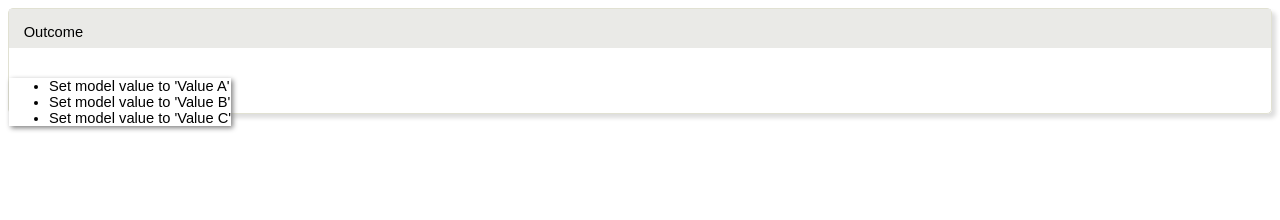
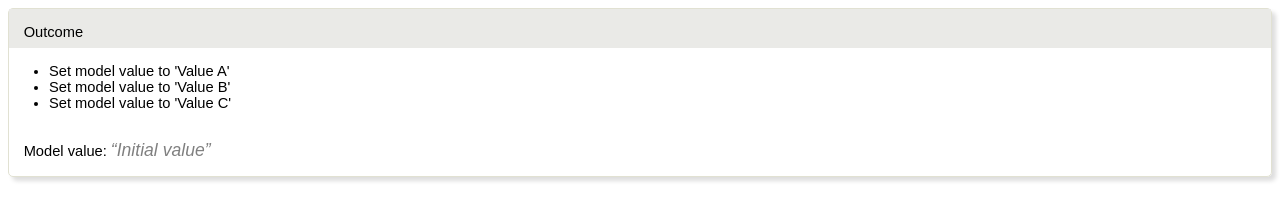
Before and after one commit to squeletec/trio, a plain HTML site: page doc/guide/index.html in a window 1280 px wide. Drawn offline with Linux system fonts and the light colour scheme.

Commit message:
Update guide.css

```diff
--- a/doc/guide/guide.css
+++ b/doc/guide/guide.css
@@ -71,7 +71,7 @@ div.header {
 .menu:hover {
     background-color: white;
 }
-ul {
+a.menu ul {
     background-color: white;
     position: absolute;
     box-shadow: 2px 2px 5px grey;
```
